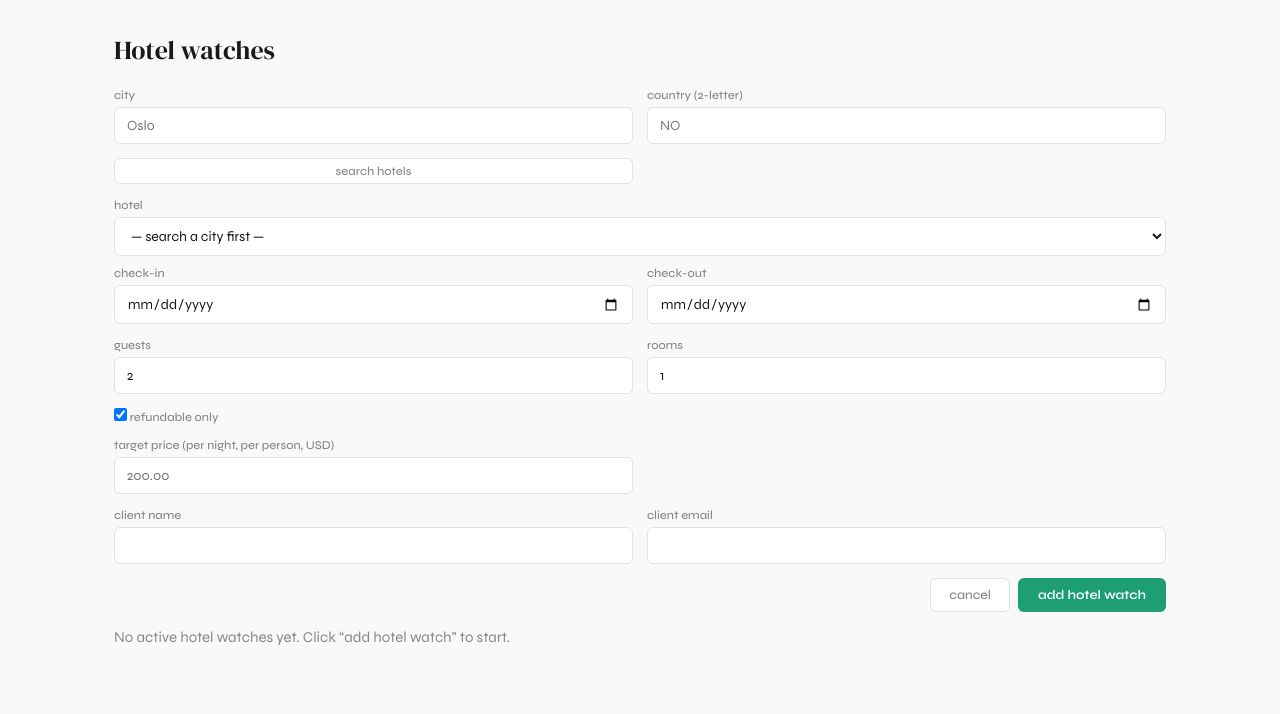
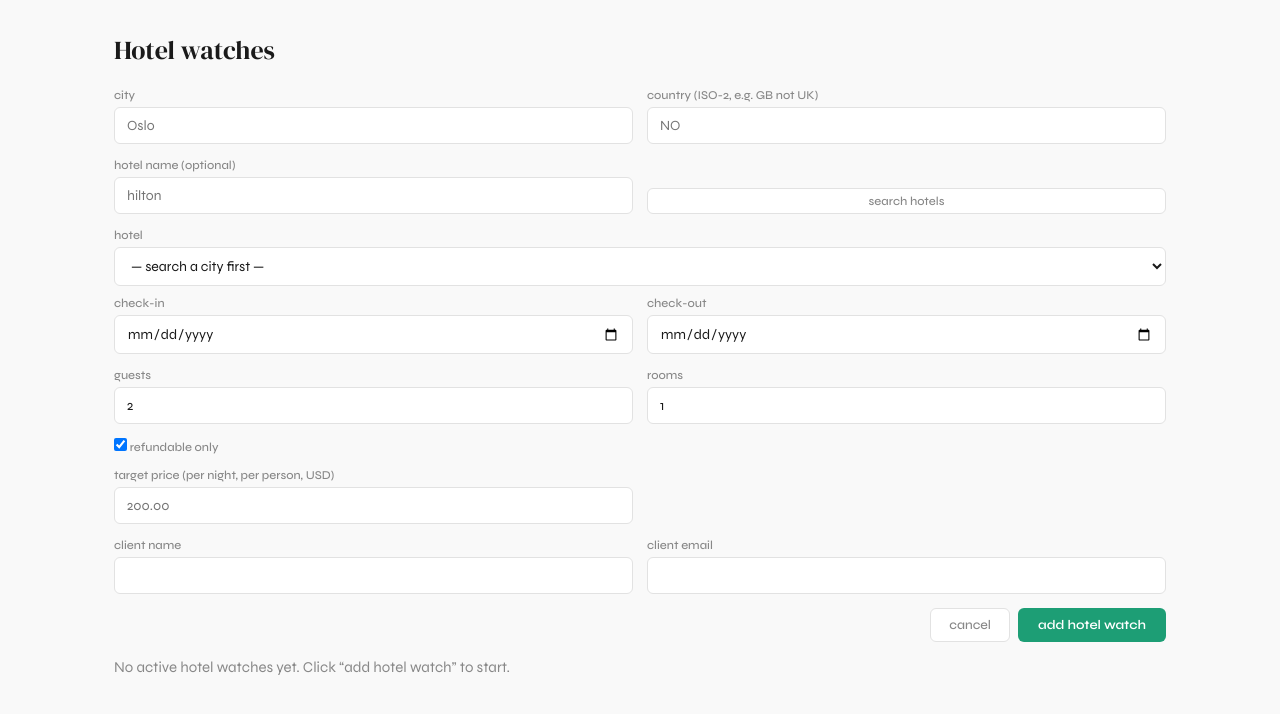
Before and after one commit to knollanna/FareWatch, a Flask app: template templates/hotels.html in a window 1280 px wide, after a click on "+ add hotel watch". Shown: the part 56-770 px from the top of the page. Run offline with Flask 3, Linux system fonts and the light colour scheme; the template is opened without the code that fills it, so the values that code supplies are empty; parts of the project's set-up code (start-up, migrations or seed data) failed here and were passed over; some web fonts are replaced.

Commit message:
fix: search hotels by name and stop capping the picker at 25
The add-watch picker sent only cityName + a hardcoded limit=25, so a large city
returned an arbitrary slice of its inventory and the property you actually wanted
usually wasn't in it. LiteAPI's /data/hotels takes a hotelName loose match and
defaults limit to 200 (max 5000), so the picker now offers an optional hotel-name
field and asks for 200. countryCode is the only parameter LiteAPI requires, so
city is optional too and a name + country search works on its own.

Also maps the two-letter country codes people actually type but ISO-3166 doesn't
use — UK to GB, plus EN, SF, EL. The box accepts any two letters, and LiteAPI
answers an unmatched code with HTTP 200 and an empty list, so "UK" looked correct
and failed as an indistinguishable "No hotels found". An empty result now says
which country code it searched and suggests trying a name.

Co-Authored-By: Claude Opus 5 <noreply@anthropic.com>

```diff
--- a/app.py
+++ b/app.py
@@ -554,6 +554,10 @@ def add_watch():
 
 # ── Hotels (LiteAPI) ──────────────────────────────────────────────────────────
 
+# Two-letter inputs people type that aren't ISO-3166 alpha-2. The picker's box
+# accepts any two letters, so these look right and fail silently as "no hotels".
+_ISO2_ALIASES = {"UK": "GB", "EN": "GB", "SF": "FI", "EL": "GR"}
+
 def _attach_hotel_extras(hotel_watches):
     """Attach the latest hotel_price_history row as `latest` on each hotel watch."""
     for hw in hotel_watches:
@@ -594,11 +598,29 @@ def hotels_search():
     """JSON hotel lookup for the add-watch picker: find_hotels(city, country)."""
     city = request.args.get("city", "").strip()
     country = request.args.get("country", "").strip().upper()
-    if not city or not country:
-        return jsonify({"error": "Enter a city and a 2-letter country code.", "hotels": []})
-    hotels, err = find_hotels(city, country, limit=25)
+    name = request.args.get("name", "").strip()
+
+    # LiteAPI requires countryCode; cityName and hotelName are both optional, so
+    # either one is enough to search on.
+    if not country:
+        return jsonify({"error": "Enter a 2-letter country code.", "hotels": []})
+    if not city and not name:
+        return jsonify({"error": "Enter a city, a hotel name, or both.", "hotels": []})
+
+    # ISO-3166 alpha-2 is what the API wants, and the two-letter box makes the
+    # common near-misses look correct. Map them rather than returning a silent
+    # empty list ("UK" is not a country code; GB is).
+    country = _ISO2_ALIASES.get(country, country)
+
+    hotels, err = find_hotels(city, country, hotel_name=name or None)
     if err:
         return jsonify({"error": err, "hotels": []})
+    if not hotels:
+        return jsonify({
+            "error": f"No hotels found for {city or name} ({country}). "
+                     "Check the country is an ISO-2 code, or try a hotel name.",
+            "hotels": [],
+        })
     return jsonify({"hotels": hotels})
 
 
--- a/hotel_prices.py
+++ b/hotel_prices.py
@@ -254,14 +254,27 @@ def get_lowest_hotel_rate(hotel_id, check_in, check_out, guests=1, rooms=1,
     return None, "LiteAPI rate limit exceeded after retries"
 
 
-def find_hotels(city_name, country_code, limit=25):
-    """Look up LiteAPI hotels by city + ISO-2 country, for picking a watch's
-    accommodation_id/name. Returns (hotels, error) where each hotel is
-    {id, name, city, country}. Content endpoint; not charged per call.
+def find_hotels(city_name, country_code, hotel_name=None, limit=200):
+    """Look up LiteAPI hotels by ISO-2 country plus a city and/or a hotel name,
+    for picking a watch's accommodation_id/name. Returns (hotels, error) where
+    each hotel is {id, name, city, country}. Content endpoint; not charged per call.
+
+    `hotel_name` maps to LiteAPI's `hotelName` — a loose, case-insensitive match
+    ("hilton" finds every Hilton). Without it, a big city returns an arbitrary
+    slice of its inventory and the property you actually want probably isn't in
+    it. `countryCode` is the only parameter LiteAPI requires; city is optional,
+    so a name + country search works on its own.
+
+    limit defaults to 200 to match LiteAPI's own default (their max is 5000).
+    The previous 25 was an arbitrary cap that hid most of a city's hotels.
     """
     if not LITEAPI_KEY:
         return None, "LITEAPI_KEY is not set"
-    params = {"countryCode": country_code, "cityName": city_name, "limit": limit}
+    params = {"countryCode": country_code, "limit": limit}
+    if city_name:
+        params["cityName"] = city_name
+    if hotel_name:
+        params["hotelName"] = hotel_name
     try:
         resp = requests.get(f"{LITEAPI_BASE}/data/hotels", headers=_headers(),
                             params=params, timeout=30)
--- a/templates/hotels.html
+++ b/templates/hotels.html
@@ -79,8 +79,12 @@
         <input type="text" id="city" placeholder="Oslo" autocomplete="off" style="text-transform:none">
       </div>
       <div class="form-field">
-        <label>country (2-letter)</label>
+        <label>country (ISO-2, e.g. GB not UK)</label>
         <input type="text" id="country" placeholder="NO" maxlength="2" autocomplete="off" style="text-transform:uppercase">
+      </div>
+      <div class="form-field">
+        <label>hotel name (optional)</label>
+        <input type="text" id="hotel_name" placeholder="hilton" autocomplete="off" style="text-transform:none">
       </div>
       <div class="form-field" style="align-self:end;">
         <button type="button" class="btn-sm accent" onclick="searchHotels()">search hotels</button>
@@ -166,11 +170,14 @@
 async function searchHotels() {
   const city = document.getElementById('city').value.trim();
   const country = document.getElementById('country').value.trim();
+  const name = document.getElementById('hotel_name').value.trim();
   const sel = document.getElementById('hotel_select');
-  if (!city || !country) { alert('Enter a city and a 2-letter country code.'); return; }
+  if (!country) { alert('Enter a 2-letter country code (ISO-2 — GB, not UK).'); return; }
+  if (!city && !name) { alert('Enter a city, a hotel name, or both.'); return; }
   sel.innerHTML = '<option value="">searching…</option>';
   try {
-    const res = await fetch(`/hotels/search?city=${encodeURIComponent(city)}&country=${encodeURIComponent(country)}`);
+    const res = await fetch(`/hotels/search?city=${encodeURIComponent(city)}`
+      + `&country=${encodeURIComponent(country)}&name=${encodeURIComponent(name)}`);
     const data = await res.json();
     sel.innerHTML = '';
     if (data.error || !data.hotels.length) {
```
